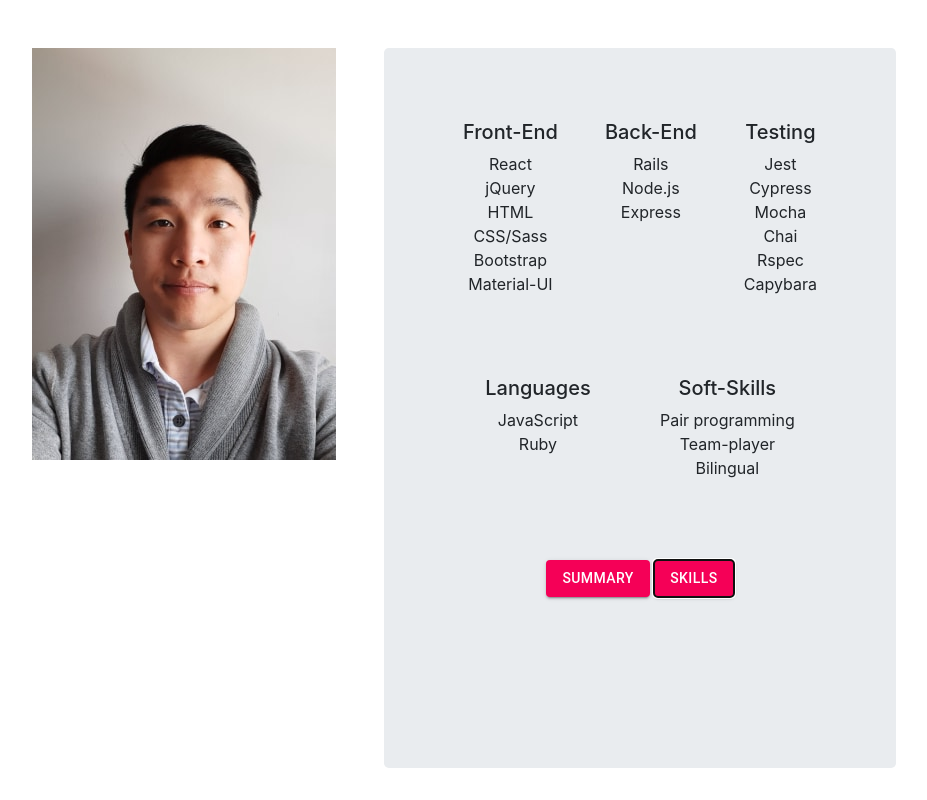
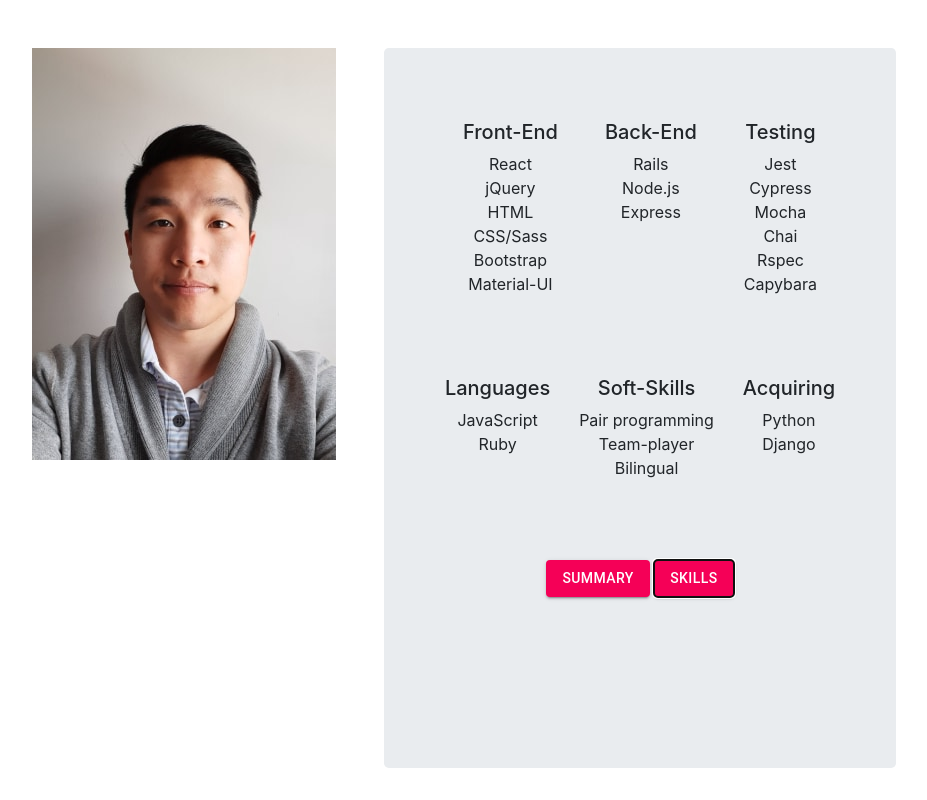
Before and after one commit to timbolaj/timbolaj.github.io, a React (Create React App) app: page / in a window 1280 px wide. Both pictures are taken after a click on the button "SKILLS". Shown: the part 800-1600 px from the top of the page, without its empty margins (176-1103 px from the left). Built offline with nearby package versions, Linux system fonts and the light colour scheme.

Commit message:
animations in place. Added an acquiring section to skills

```diff
--- a/src/Styles/Profile-styles/Skills.scss
+++ b/src/Styles/Profile-styles/Skills.scss
@@ -8,10 +8,27 @@
   padding-bottom: 0em;
 }
 
-.front-end, .back-end, .testing, .programming-languages, .soft-skills {
+.front-end, .back-end, .testing, .programming-languages, .soft-skills, .acquiring {
   line-height: 0.5;
 }
 
 h5 {
   line-height: 2;
+  animation-name: skills-titles;
+  animation-duration: 1.5s;
 }
+
+.skills p {
+  animation-name: skills-text;
+  animation-duration: 2s;;
+}
+
+@keyframes skills-titles {
+  0% {opacity: 0;}
+  100% {opacity: 100;}
+}
+
+@keyframes skills-text {
+  0% {opacity: 0;}
+  100% {opacity: 100;}
+}
--- a/src/Styles/Profile-styles/Summary.scss
+++ b/src/Styles/Profile-styles/Summary.scss
@@ -1,3 +1,20 @@
+.Summary h4 {
+  animation-name: title;
+  animation-duration: 1.5s;
+}
+
 .Summary p {
   text-align: justify;
+  animation-name: text;
+  animation-duration: 2s;
 }
+
+@keyframes title {
+  0% {opacity: 0;}
+  100% {opacity: 100;}
+}
+
+@keyframes text {
+  0% {opacity: 0;}
+  100% {opacity: 100;}
+}
--- a/src/components/Profile-components/Skills.js
+++ b/src/components/Profile-components/Skills.js
@@ -47,6 +47,12 @@
           <p>Team-player</p>
           <p>Bilingual</p>
         </div>
+
+        <div className="acquiring">
+          <h5>Acquiring</h5>
+          <p>Python</p>
+          <p>Django</p>
+        </div>
       </div>
 
     </div>
```
